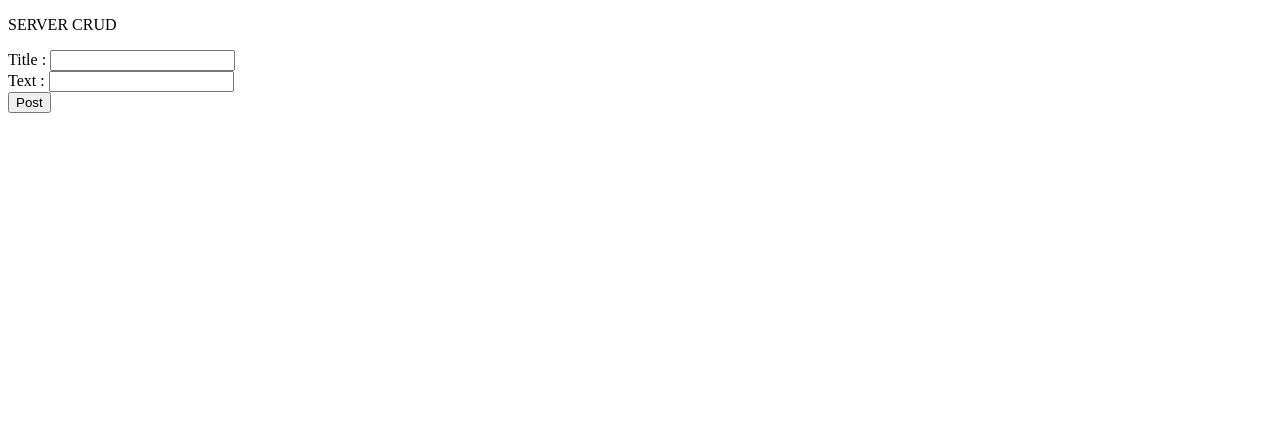
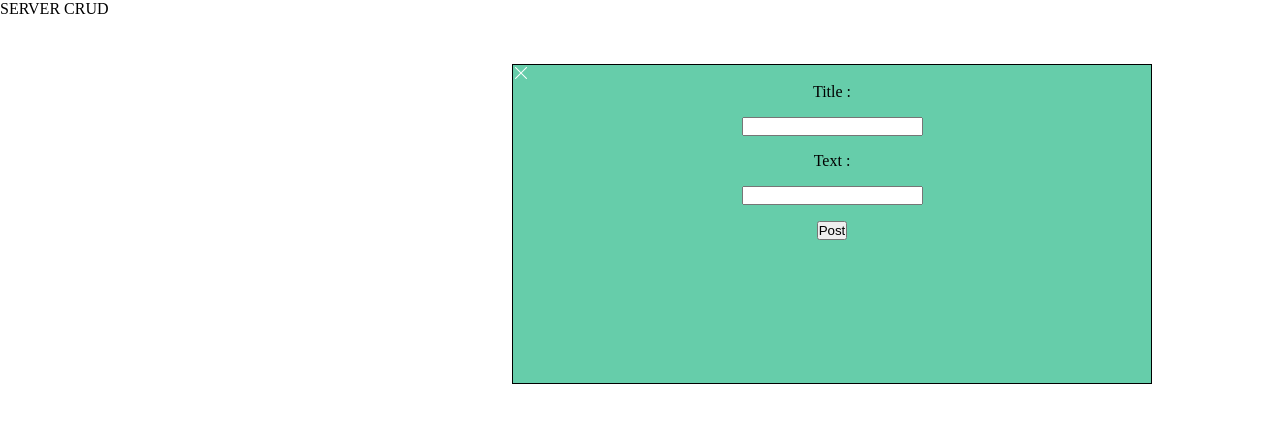
Before and after one commit to Ammar312/JWT-auth-server, a website: page public/home.html in a window 1280 px wide. Both pictures are taken after a click on the button 1241 px from the left and 716 px from the top of the page. Drawn offline with nearby package versions, Linux system fonts and the light colour scheme; no server answers.

Commit message:
form ui in working

```diff
--- a/public/home.css
+++ b/public/home.css
@@ -1,10 +1,43 @@
+* {
+  margin: 0;
+  padding: 0;
+  box-sizing: border-box;
+}
 .app {
   width: 100%;
   height: 100vh;
   opacity: 1;
+  /* overflow-x: hidden; */
 }
 .formContainer {
-  display: none;
+  /* display: none; */
+  border: 1px solid black;
+  max-width: 50%;
+  width: 100%;
+  position: fixed;
+  top: 4em;
+  z-index: 5;
+  background: mediumaquamarine;
+  left: 40%;
+  height: 0px;
+  overflow: hidden;
+  transition: all 1s ease;
+  /* margin-left: -300px;  */
+}
+.formCross {
+  color: white;
+}
+.form {
+  display: flex;
+  flex-direction: column;
+  justify-content: center;
+  align-items: center;
+  width: 100%;
+  /* padding: 1em; */
+  row-gap: 1em;
+}
+.heightIncrease {
+  height: 20em;
 }
 .createPostBtn {
   width: 2em;
@@ -81,3 +114,13 @@
   border-radius: 5px;
   cursor: pointer;
 }
+.postContainer {
+  display: flex;
+  flex-direction: column;
+  align-items: center;
+  justify-content: center;
+}
+.post {
+  border: 1px solid black;
+  width: 15em;
+}
--- a/public/home.html
+++ b/public/home.html
@@ -24,13 +24,12 @@
         <i class="bi bi-pencil-square"></i>
       </button>
       <div class="formContainer" id="formContainer">
+        <span class="formCross" id="formCross"><i class="bi bi-x-lg"></i></span>
         <form id="form" class="form">
           <label for="" class="label">Title :</label>
           <input type="text" name="title" id="title" class="titleForm" />
-          <br />
           <label for="" class="label">Text :</label>
           <input type="text" name="text" id="text" class="titleForm" />
-          <br />
           <input type="submit" id="btn" class="btn" value="Post" />
         </form>
       </div>
--- a/public/home.js
+++ b/public/home.js
@@ -128,10 +128,17 @@ cross.addEventListener("click", () => {
   const editFormDiv = document.querySelector("#editFormDiv");
   editFormDiv.style.display = "none";
 });
+const formCross = document.querySelector("#formCross");
+cross.addEventListener("click", () => {
+  const formContainer = document.querySelector("#formContainer");
+  formContainer.classList.remove("heightIncrease");
+  createPostBtn.style.display = "block";
+});
 
 const createPostBtn = document.querySelector("#createPostBtn");
 createPostBtn.addEventListener("click", () => {
-  document.querySelector("#formContainer").style.display = "block";
+  const formContainer = document.querySelector("#formContainer");
+  formContainer.classList.add("heightIncrease");
   createPostBtn.style.display = "none";
 });
 
```
